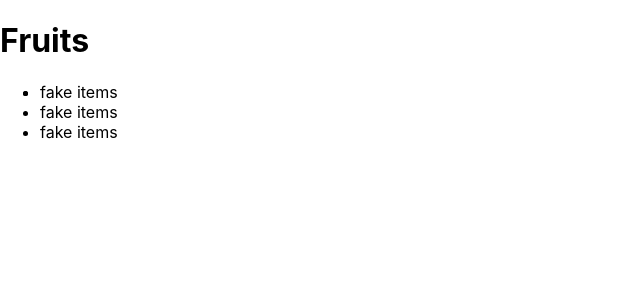
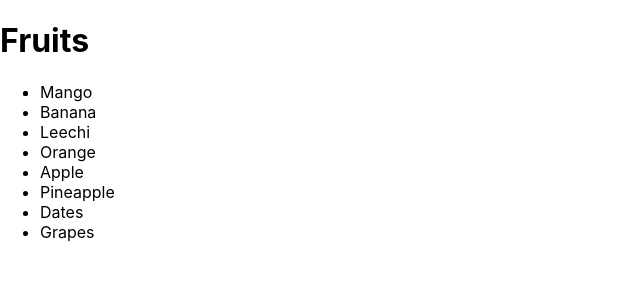
Before and after one commit to ycjessie/fruits_react, a React (Create React App) app: page / in a window 1280 px wide. Shown: the top 300 px of the page, without its empty margins (0-640 px from the left). Built offline with nearby package versions, Linux system fonts and the light colour scheme.

Commit message:
seeddata in ListContainer use map() to show in HTML

```diff
--- a/src/ListContainer.js
+++ b/src/ListContainer.js
@@ -1,17 +1,24 @@
-import React, { Component } from 'react';
-import ListItem from './ListItem';
+import React, { Component } from "react";
+import ListItem from "./ListItem";
+const Fruits = [
+  "Mango",
+  "Banana",
+  "Leechi",
+  "Orange",
+  "Apple",
+  "Pineapple",
+  "Dates",
+  "Grapes",
+];
 class ListContainer extends Component {
   render() {
+    const allFruits = Fruits.map((fruit, index) => {
+      return <ListItem name={fruit} key={index} />;
+    });
     return (
-
       <ul>
-                <li>
-                    <ListItem name={"fake items"}/>
-                    <ListItem name={"fake items"}/>
-                    <ListItem name={"fake items"}/>
-                </li>
+        <li>{allFruits}</li>
       </ul>
-
     );
   }
 }
```
Lines whose indentation alone changed are shown as unchanged.
